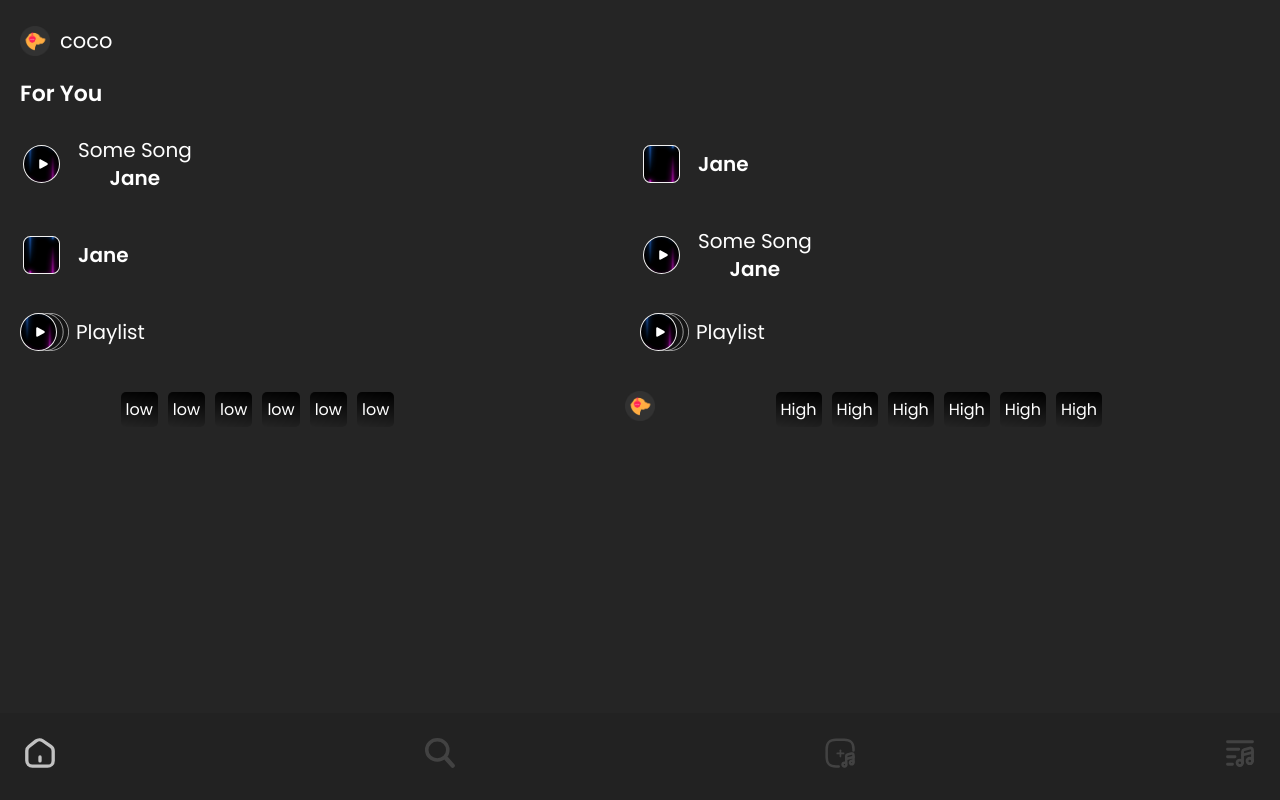
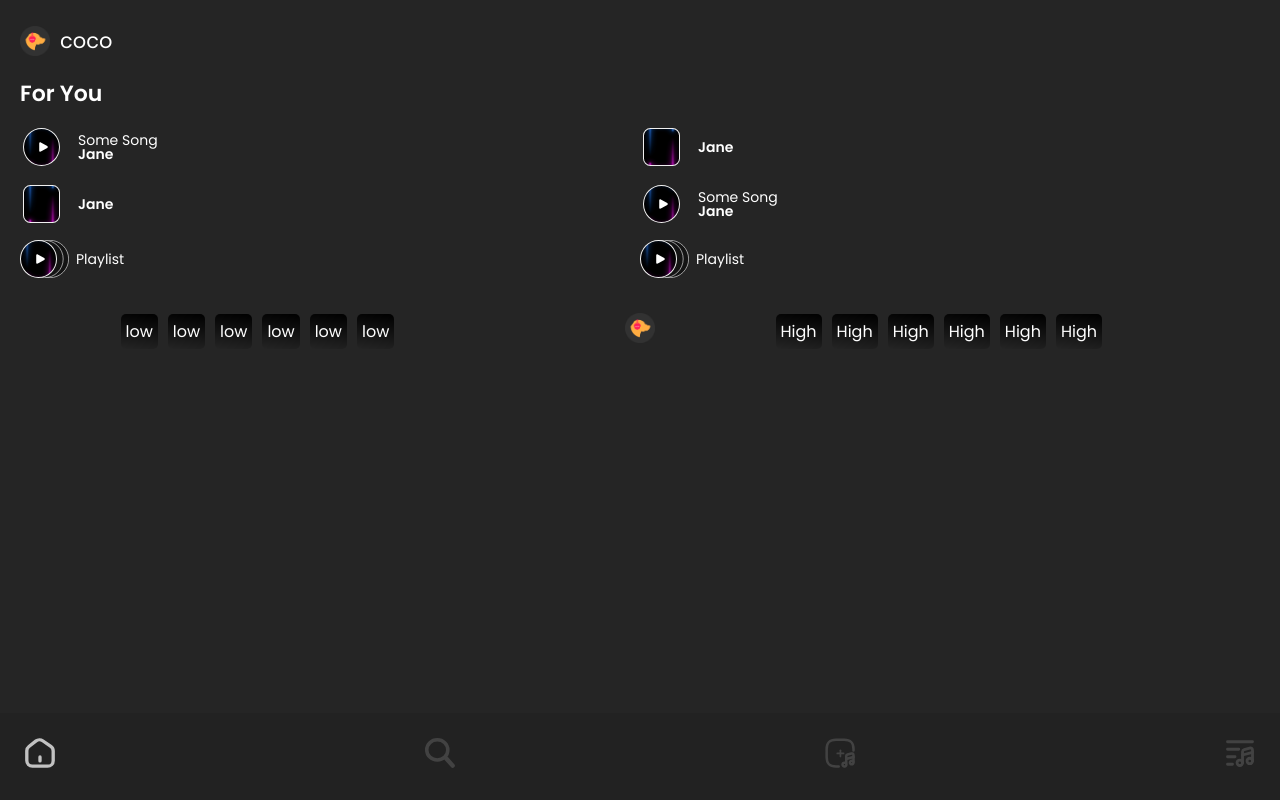
Before and after one commit to roshanshibu/Coco, a React (Vite) app: page / in a window 1280 px wide. Built offline with nearby package versions, Linux system fonts and the light colour scheme.

Commit message:
duplicate css correction

```diff
--- a/src/components/player/Player.css
+++ b/src/components/player/Player.css
@@ -52,7 +52,7 @@
     justify-content: space-between;
     padding: 0px 40px;
 }
-.songDetails{
+.p_songDetails{
     color: #ffffff;
     text-align: center;
     font-size: 20px;
--- a/src/components/player/Player.jsx
+++ b/src/components/player/Player.jsx
@@ -24,7 +24,7 @@ const SongDetailRow = (props) => {
     return(
         <div className="songDetailContainer">
             <img className="songDetailIcon" src={favouriteIcon} />
-            <div className="songDetails">
+            <div className="p_songDetails">
                 <p>{props.songName}</p>
                 <p className="artistName">{props.artist}</p>
             </div>
```
